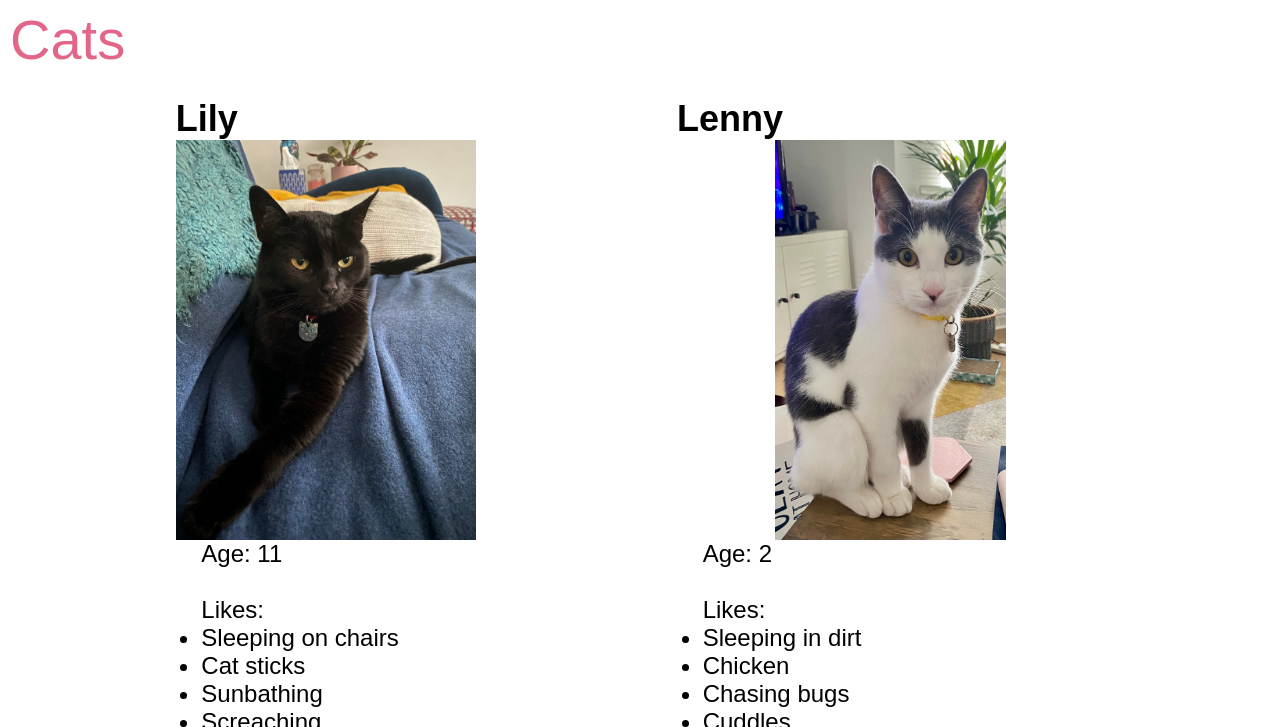
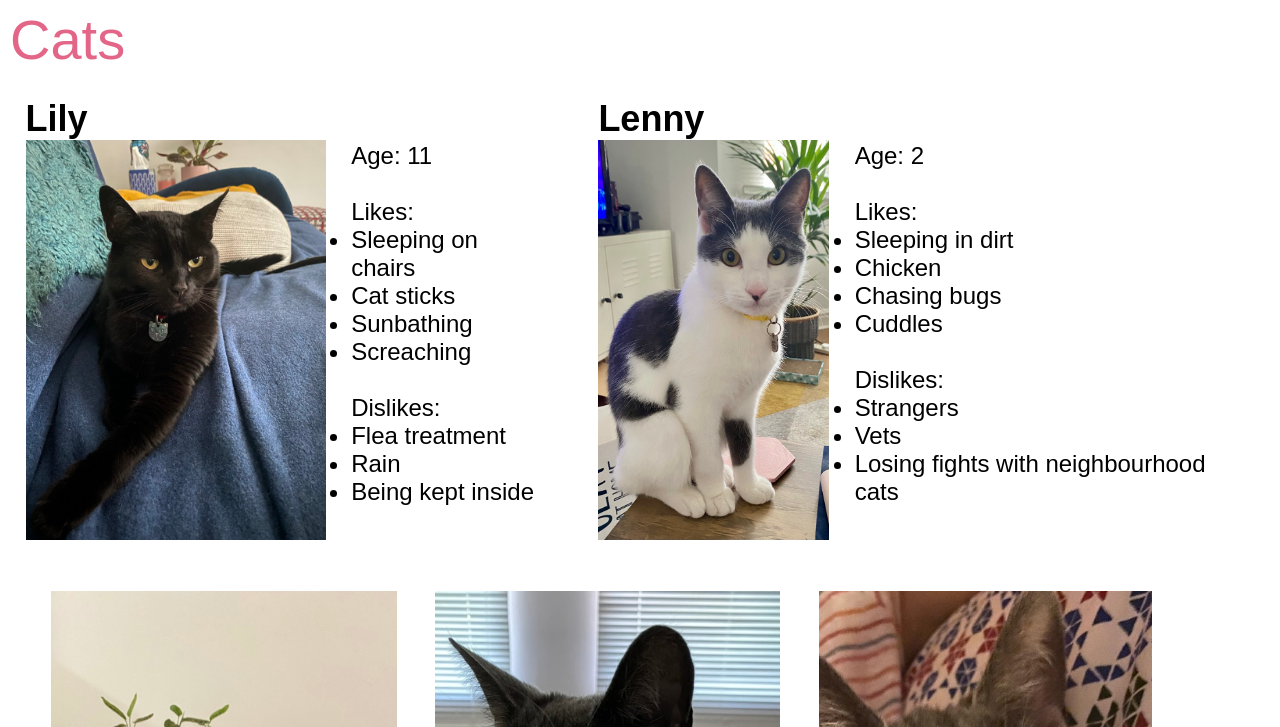
Before and after one commit to rachelalk/React-Portfolio, a React app: page /cats in a window 1280 px wide. Shown: the part 73-800 px from the top of the page. Built offline with nearby package versions, Linux system fonts and the light colour scheme.

Commit message:
fixed layout issue on cats page

```diff
--- a/src/Components/App/App.css
+++ b/src/Components/App/App.css
@@ -555,9 +555,23 @@ figure:hover > img {
 
 .cat-content {
 	display: flex;
-	flex-direction: column;
+	flex-direction: row;
 	padding: 2vw;
 	font-size: 3vh;
+}
+
+.cat-name-photo {
+	display: flex;
+	flex-direction: column;
+}
+
+.cat-name-info {
+	display: flex;
+	flex-direction: row;
+}
+
+.margin {
+	height: 10%;
 }
 
 .cat-info {
@@ -592,6 +606,10 @@ figure:hover > img {
 	.cat-info {
 		margin-left: 5vw;
 	}
+	.cat-name-info {
+		display: flex;
+		flex-direction: column;
+	}
 }
 /* || End of Cats page styling */
 
--- a/src/Components/Cats/index.js
+++ b/src/Components/Cats/index.js
@@ -10,9 +10,12 @@ export default function Cats() {
 				</div> */}
 				<div className="cats-container">
 					<div className="cat-content">
+						<div className="cat-name-photo">
 							<h2 className="cat-heading">Lily</h2>
 							<img id="lily-image" alt="black cat" src="./Images/lily.jpeg" />
+						</div>
 						<div className="cat-info">
+							<div className="margin"></div>
 							Age: 11<br></br> <br></br>
 							Likes:
 							<ul>
@@ -31,13 +34,16 @@ export default function Cats() {
 						</div>
 					</div>
 					<div className="cat-content">
+						<div className="cat-name-photo">
 							<h2 className="cat-heading">Lenny</h2>
 							<img
 								id="lenny-image"
 								alt="grey and white cat"
 								src="./Images/lenny.jpeg"
 							/>
+						</div>
 						<div className="cat-info">
+							<div className="margin"></div>
 							Age: 2<br></br> <br></br>
 							Likes:
 							<ul>
```
Lines whose indentation alone changed are shown as unchanged.
